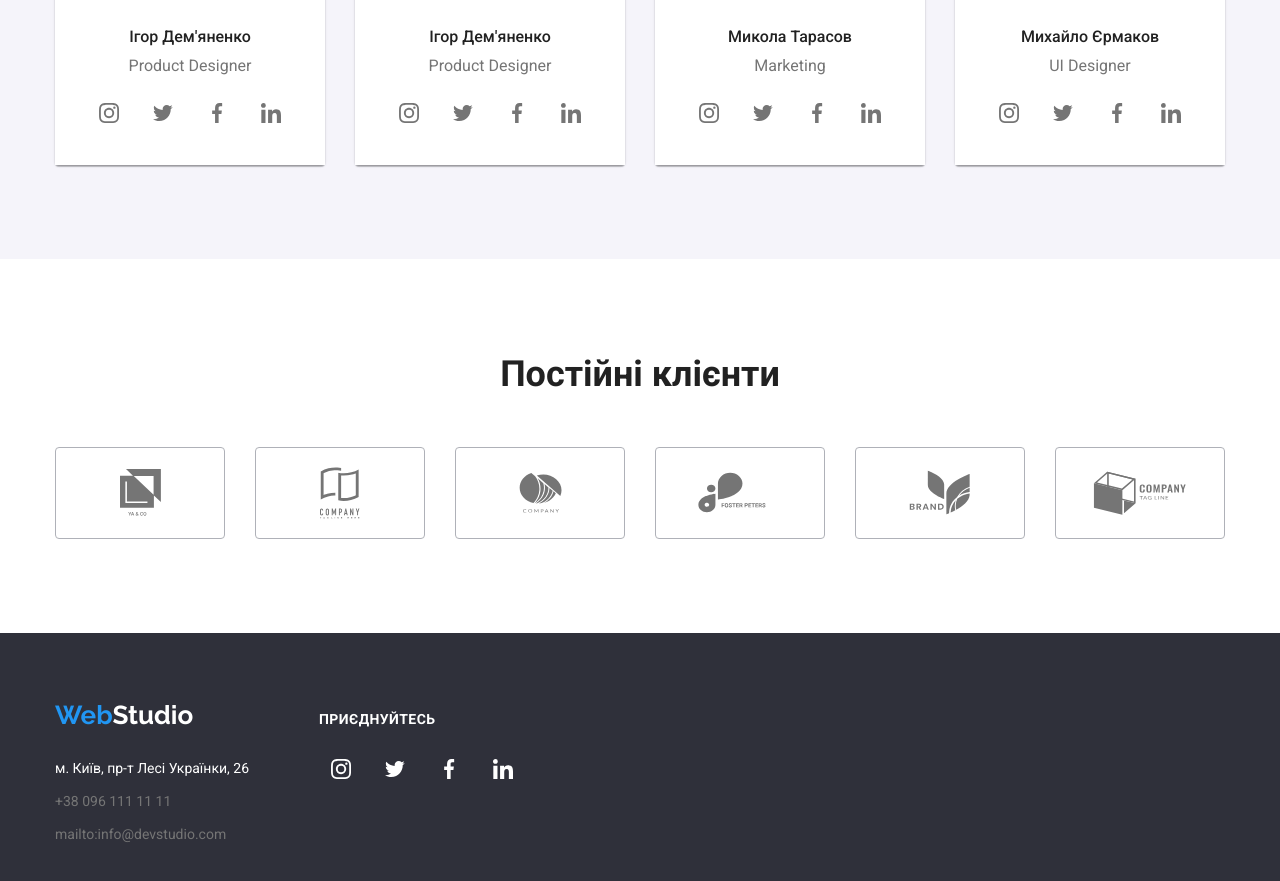
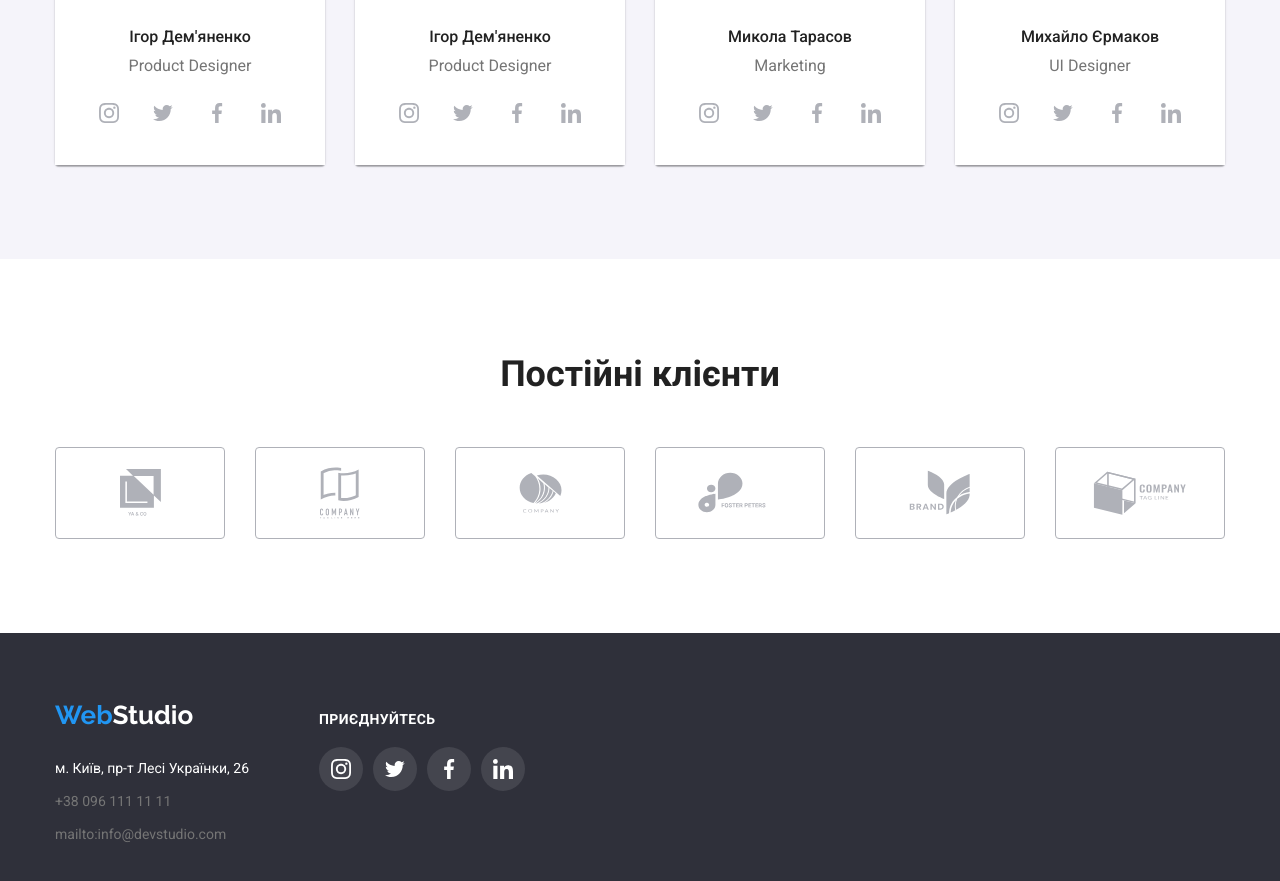
Before and after one commit to MykolaOpyrchuk/goit-markup-hw-04, a plain HTML site: page index.html in a window 1280 px wide. Shown: the part 2045-2926 px from the top of the page. Drawn offline with nearby package versions, Linux system fonts and the light colour scheme.

Commit message:
Update styles.css

```diff
--- a/css/styles.css
+++ b/css/styles.css
@@ -370,7 +370,7 @@ Header
         gap: 10px;
         justify-content: center;
         padding-left: 0;
-        padding-top: 16px;
+        margin-top: 16px;
     }
     .socials-link{
      display: flex;
@@ -380,7 +380,7 @@ Header
      height: 44px;
      background-color: var(--main-bcg-cl);
      border-radius: 50%;
-     color: var(--grey-txt-cl);
+     color: #AFB1B8;
     }
 
     .socials-icon{
@@ -417,7 +417,7 @@ width: 170px;
 height: 92px;
 border: 1px solid #AFB1B8;
 border-radius: 4px;
-color: var(--grey-txt-cl);
+color: #AFB1B8;;
 }
 
 .clients-icon{
@@ -501,6 +501,7 @@ color: var(--grey-txt-cl);
         justify-content: center;
         color: var(--light-txt-cl);
         border-radius: 50%;
+        background-color: rgba(255, 255, 255, 0.1);;
 }
 .socials:hover,
 .socials:focus{
```
